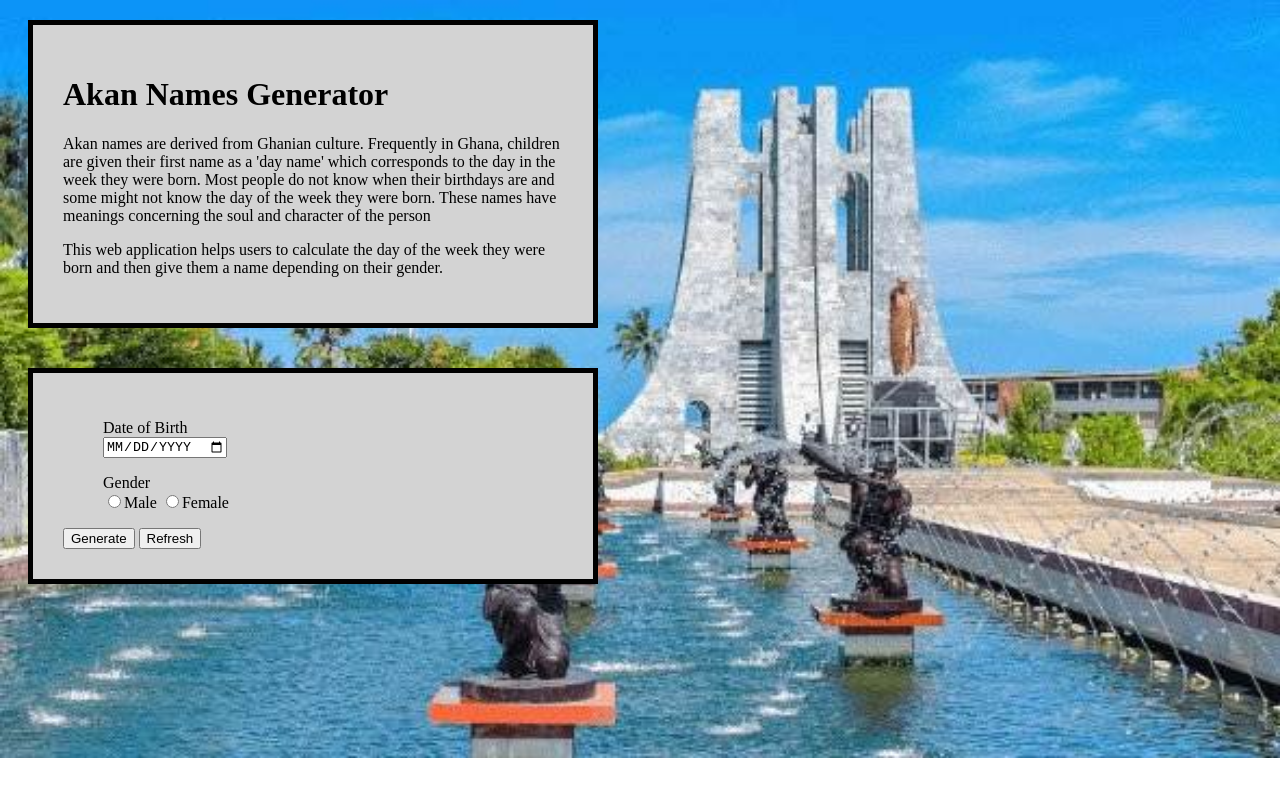
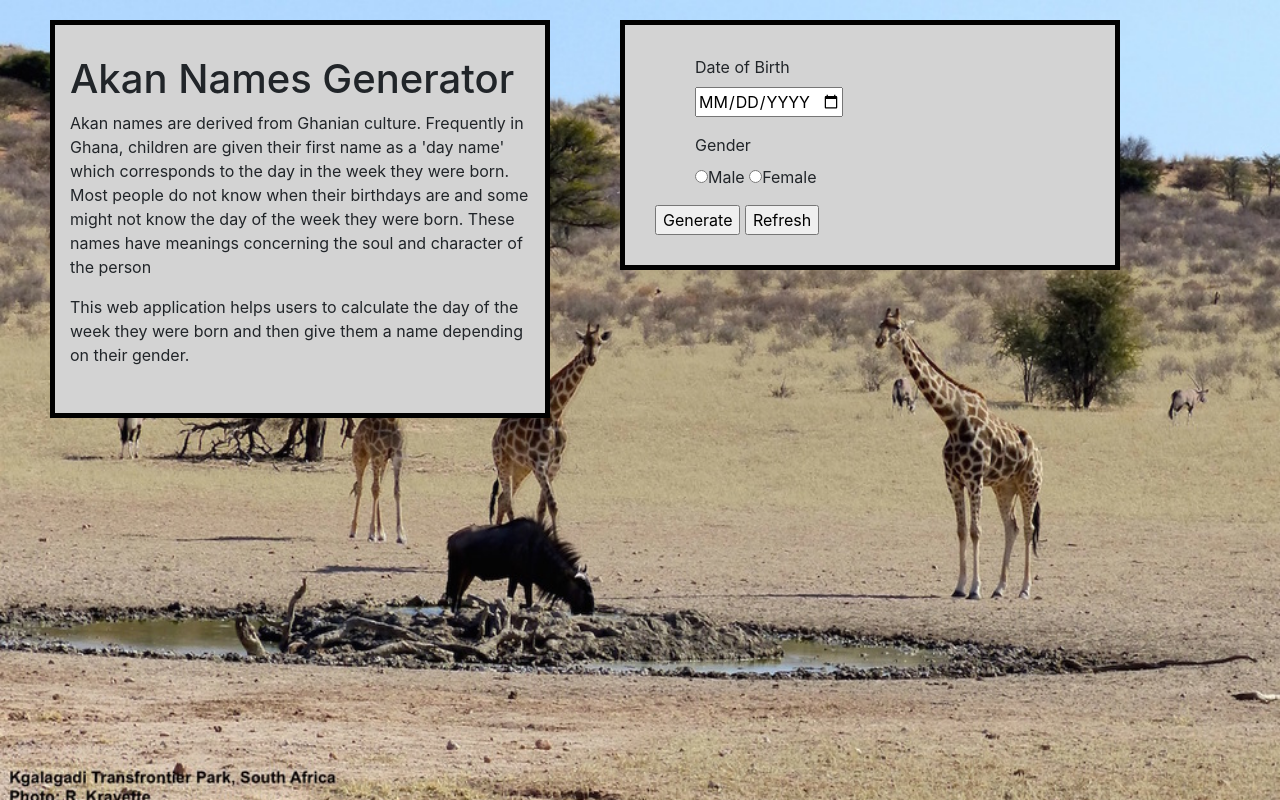
Before and after one commit to Frankline-Kiplangat/akan, a plain HTML site: page index.html in a window 1280 px wide. Drawn offline with Linux system fonts and the light colour scheme.

Commit message:
Add changes

```diff
--- a/css/styles.css
+++ b/css/styles.css
@@ -1,7 +1,8 @@
 body{
-    background-image: url("/images/cover-image2.jpg");
+    background-image: url("/images/cover-image3.jpeg");
     background-repeat: no-repeat;
     background-size: cover;
+    font-family: 'Times New Roman', Times, serif;
 }
 .container{
     background-color: lightgrey;
@@ -9,10 +10,12 @@ body{
     border: 5px solid rgb(0, 0, 0);
     padding: 30px;
     margin: 20px;
+    margin-left: auto;
   }
 .form{
     background-color: lightgrey;
     width: 500px;
+    height: auto;
     border: 5px solid rgb(0, 0, 0);
     padding: 30px;
     margin: 20px;
@@ -21,3 +24,7 @@ body{
 ul{
     list-style: none;
 }
+h1{
+    font-weight: bold;
+;
+}
--- a/index.html
+++ b/index.html
@@ -5,6 +5,7 @@
     <meta name="viewport" content="width=device-width, initial-scale=1.0">
     <title>AKAN NAMES | GHANA</title>
   <link href="css/styles.css" rel="stylesheet" />
+  <link href="/css/bootstrap.css" rel="stylesheet">
 </head>
 <body>
     <div class="container">
@@ -24,7 +25,7 @@
                             <label for="">Date of Birth</label>
                         </li>
                         <li>
-                            <input type="date" class="DOB" name="date" id="date" style="text-transform: uppercase" format="MM/DD/YY">
+                            <input type="date" class="DOB" name="date" id="date" style="text-transform: uppercase" format="MM/DD/YY" width="200px">
                         </li>
                     </ul>
                 </div>
```
Also changed, not shown: css/bootstrap.css, images/cover-image3.jpeg (added).
